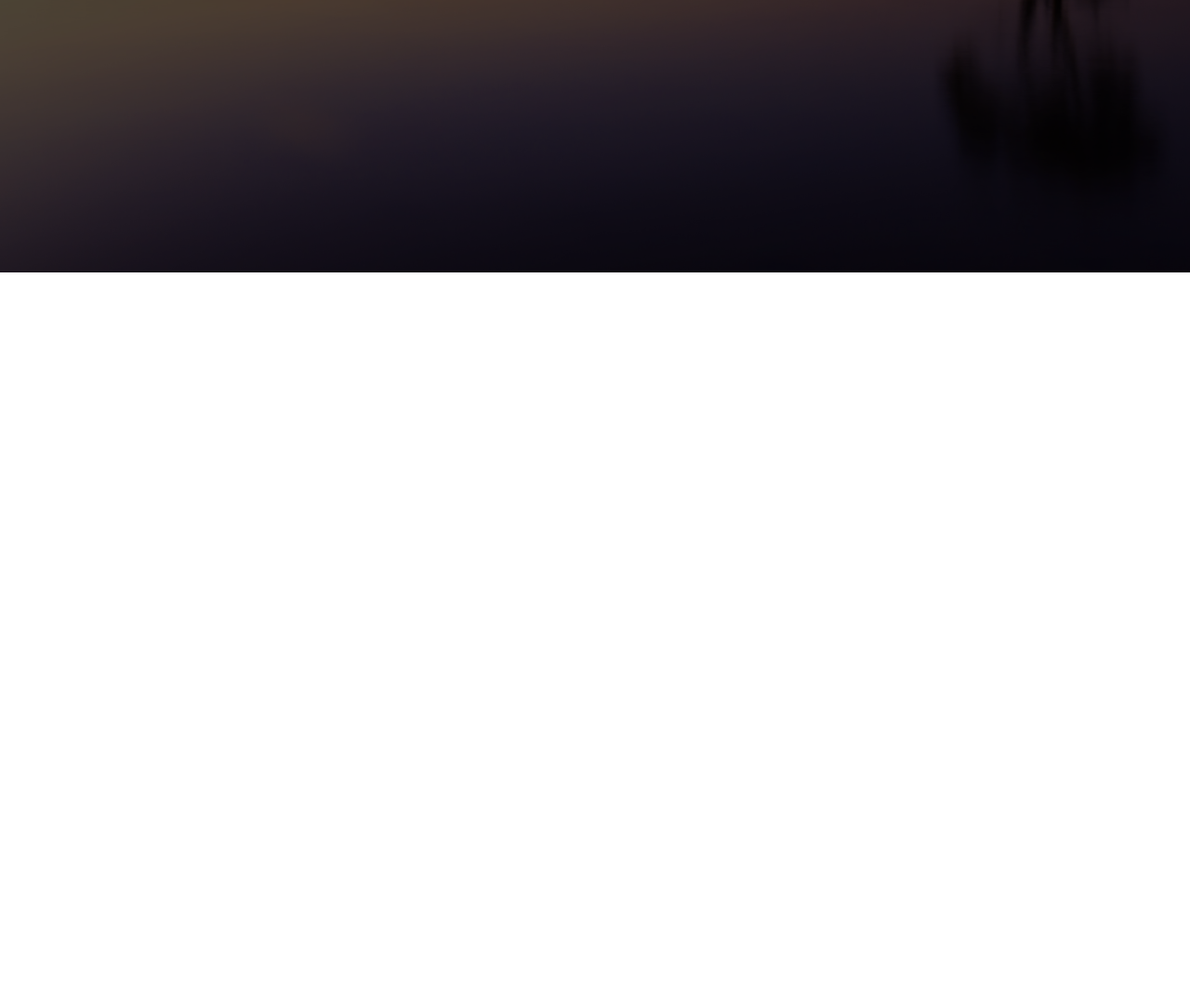
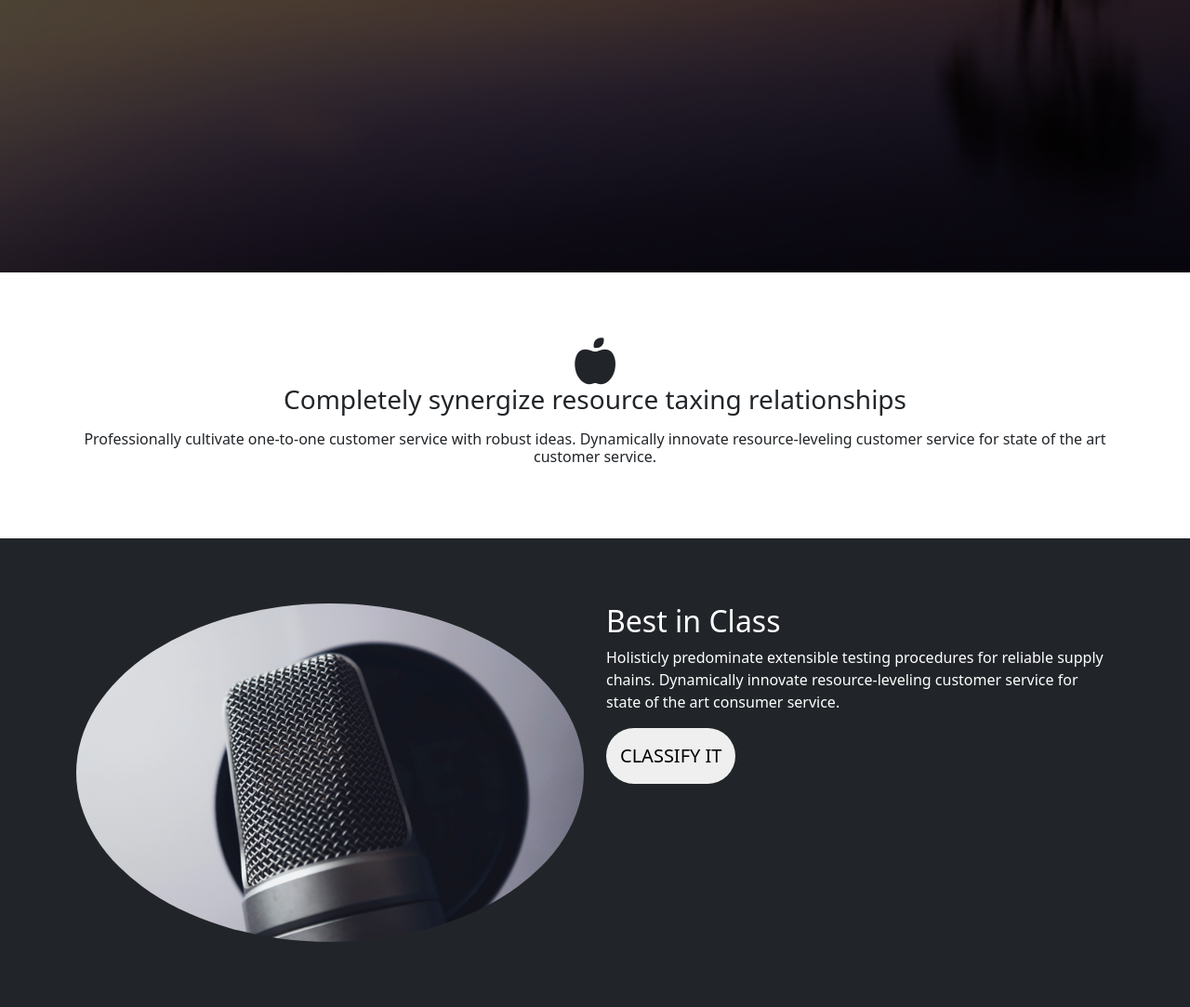
Before and after one commit to Pochieng1994/Module2-p2, a plain HTML site: page index.html in a window 1280 px wide. Shown: the part 573-1656 px from the top of the page at 93% size. Before the commit the page ends 866 px from the top, so only its background shows below. Drawn offline with nearby package versions, Linux system fonts and the light colour scheme.

Commit message:
Added 2 new sections, section-1 and section-2

```diff
--- a/index.html
+++ b/index.html
@@ -4,6 +4,7 @@
   <meta charset="UTF-8">
   <meta http-equiv="X-UA-Compatible" content="IE=edge">
   <meta name="viewport" content="width=device-width, initial-scale=1.0">
+  <script src="https://kit.fontawesome.com/f8c024018e.js" crossorigin="anonymous"></script>
   <title>Project 2</title>
   <link href="https://cdn.jsdelivr.net/npm/bootstrap@5.2.2/dist/css/bootstrap.min.css"
   rel="stylesheet" integrity="sha384-Zenh87qX5JnK2Jl0vWa8Ck2rdkQ2Bzep5IDxbcnCeuOxjzrPF/et3URy9Bv1WTRi"
@@ -70,6 +71,53 @@
       </div>
     </div>
 
+    <section class="section-1">
+      <div class="container">
+        <div class="row-1 row d-flex flex-column text-center">
+          <div class="col">
+            <i class="fa-solid fa-apple-whole"></i>
+          </div>
+          <div class="col">
+            <h3>
+              Completely synergize resource taxing relationships
+            </h3>
+          </div>
+          <div class="col pt-2">
+            <h6>
+              Professionally cultivate one-to-one customer service with robust ideas.
+              Dynamically innovate resource-leveling customer service for state of
+              the art customer service.
+            </h6>
+          </div>
+        </div>
+      </div>
+    </section>
+
+    <section class="section-2 bg-dark text-white">
+      <div class="container">
+        <div class="row">
+          <div class="col">
+            <img src="Images/Microphone.jpg" class="img-fluid rounded-circle" alt="Microphone">
+          </div>
+          <div class="col">
+            <h2>
+              Best in Class
+            </h2>
+            <p>
+              Holisticly predominate extensible testing procedures for reliable supply chains.
+              Dynamically innovate resource-leveling customer service for state of the art
+              consumer service.
+            </p>
+            <button>
+              CLASSIFY IT
+            </button>
+          </div>
+        </div>
+      </div>
+    </section>
+
+
+
 
 
 
--- a/style.css
+++ b/style.css
@@ -35,3 +35,17 @@ button:active {
   background-color: rgb(230, 5, 230);
   box-shadow: 5px 5px 5px rgba(0, 0, 0, 0.5);
 }
+
+.row-1 {
+  padding-top: 70px;
+  padding-bottom: 70px;
+}
+
+.fa-solid {
+  font-size: 50px;
+}
+
+.section-2 {
+  padding-top: 70px;
+  padding-bottom: 70px;
+}
```
Also changed, not shown: Images/Microphone.jpg (added), 1 other file.
